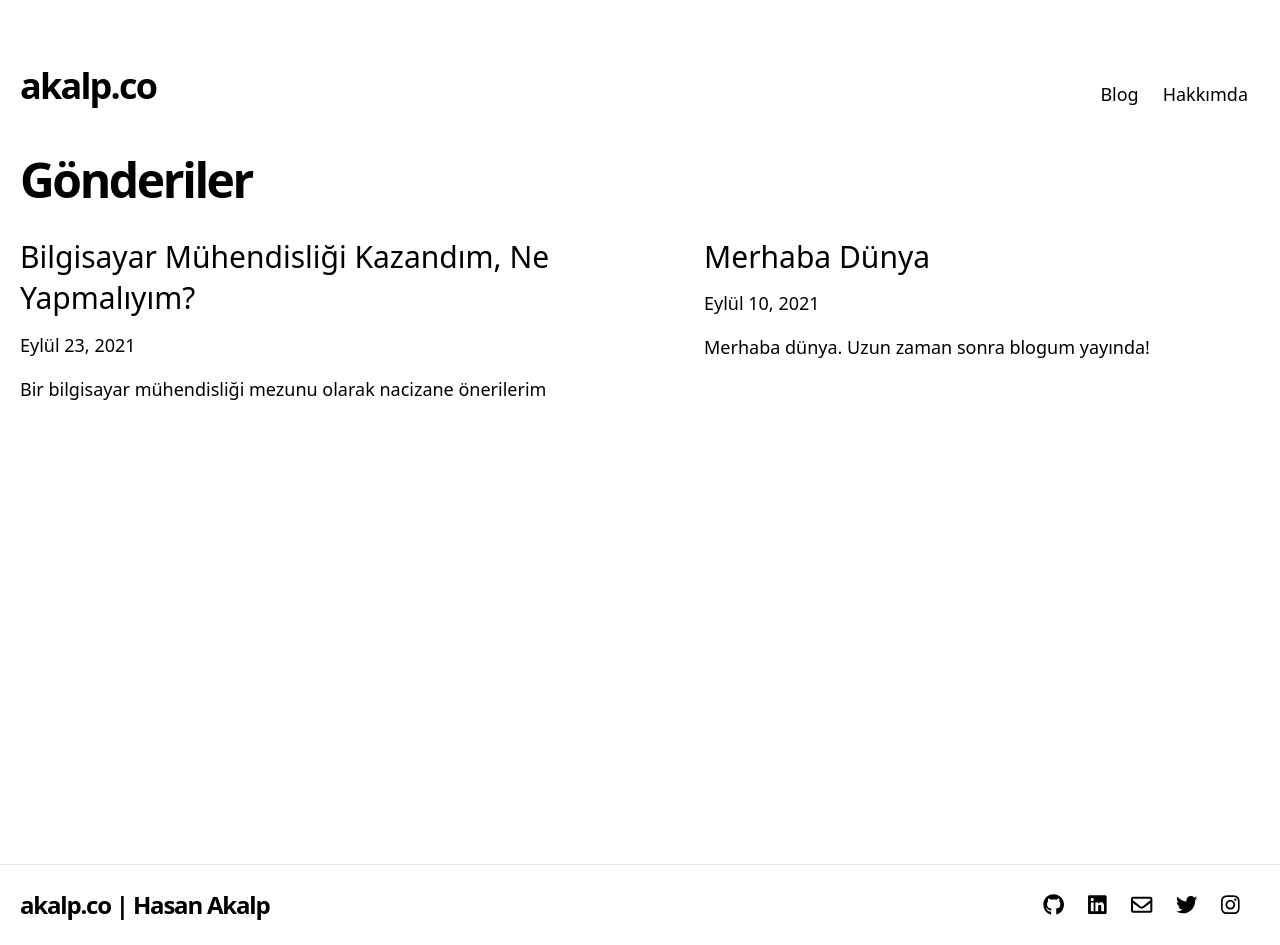
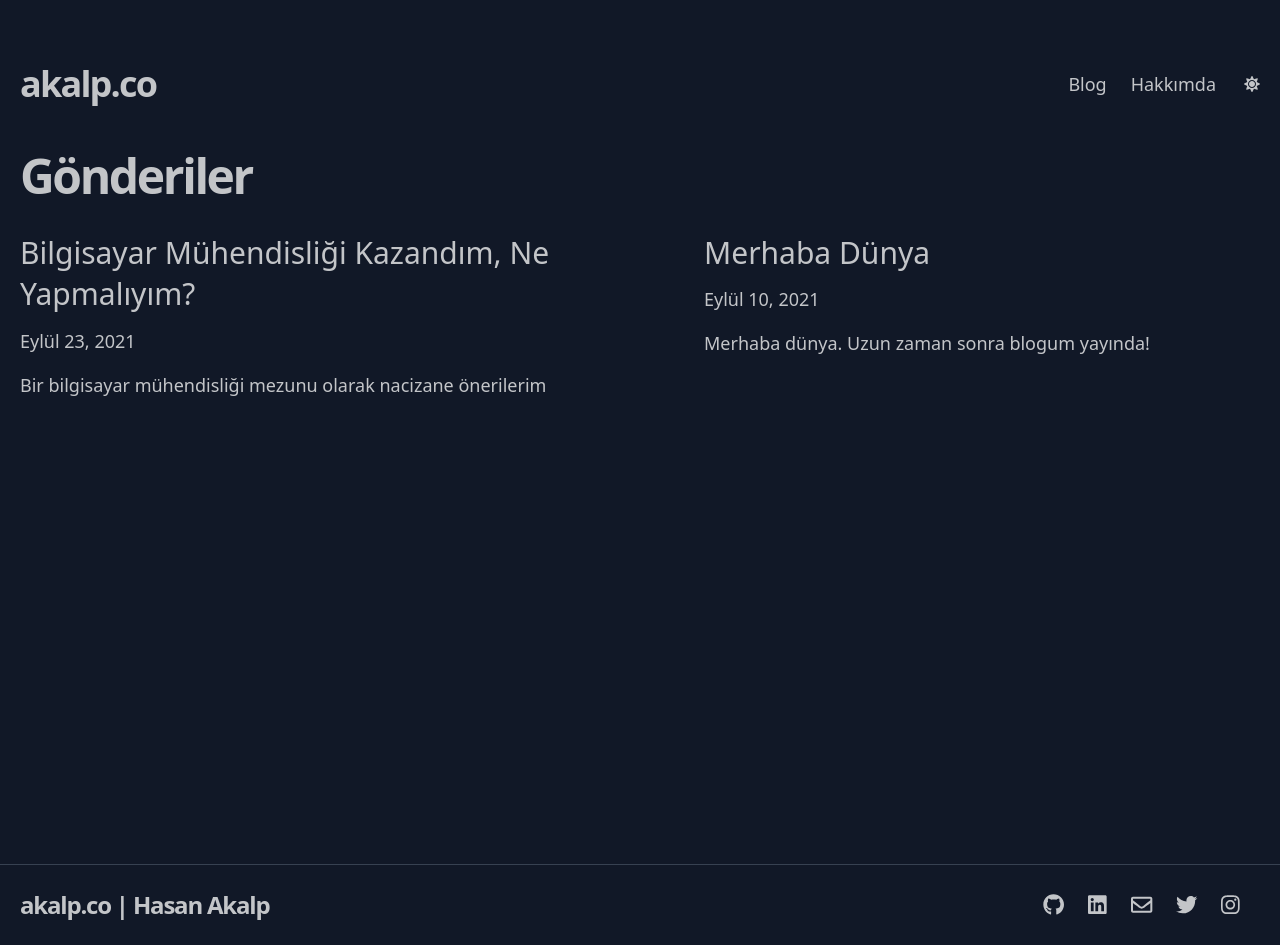
Before and after one commit to akalp/akalpco, a Next.js app: page / in a window 1280 px wide. Built offline with nearby package versions, Linux system fonts and the light colour scheme.

Commit message:
add dark theme

```diff
--- a/components/footer.js
+++ b/components/footer.js
@@ -3,7 +3,7 @@ import SocialIcons from './social-icons'
 
 export default function Footer() {
   return (
-    <footer className="border-t">
+    <footer className="border-t dark:border-gray-700">
       <Container>
         <div className="py-6 flex flex-col lg:flex-row lg:justify-between items-center">
           <h3 className="text-xl lg:text-2xl font-bold tracking-tighter leading-tight text-center lg:text-left mb-6 lg:mb-0 lg:pr-4">
--- a/components/header.js
+++ b/components/header.js
@@ -1,14 +1,16 @@
 import Link from "next/link"
+import ThemeButton from "./theme-button"
 
 export default function Header() {
   return (
-    <section className="flex-col md:flex-row flex items-center md:justify-between mt-16 mb-16 md:mb-12">
-      <h1 className="hover:underline text-2xl md:text-4xl font-bold tracking-tighter leading-tight md:pr-8">
+    <section className="flex-col md:flex-row flex items-center justify-between mt-16 mb-16 md:mb-12">
+      <h1 className="hover:underline text-2xl md:text-4xl font-bold tracking-tighter leading-tight mb-3 md:mb-0">
         <Link href="/">
           akalp.co
         </Link>
       </h1>
-      <div className="flex flex-row justify-end items-center mt-4 lg:pl-8 lg:w-1/2">
+      <div className="flex flex-col md:flex-row">
+        <div className="flex flex-row items-center mb-3 md:mb-0">
           <h4 className="text-lg mx-3">
             <Link href="/">
               <a className="hover:text-success duration-200 transition-colors">
@@ -35,6 +37,11 @@ export default function Header() {
 
         </div>
 
+        <div className="flex items-center mx-auto md:pl-4">
+          <ThemeButton />
+        </div>
+      </div>
+
     </section>
   )
 }
--- a/components/social-icons.js
+++ b/components/social-icons.js
@@ -10,7 +10,7 @@ export default function SocialIcons() {
         const sm = SOCIALMEDIAS[key]
         return (
           <Link href={sm.url} key={`link-${key}`}>
-            <a className="mx-3 hover:text-gray-500 text-black duration-200 transition-color">
+            <a className="mx-3 hover:text-opacity-75 text-black duration-200 transition-color dark:text-white dark:text-opacity-75 dark:hover:text-opacity-100">
               <FontAwesomeIcon icon={sm.icon} size='lg' />
             </a>
           </Link>
--- /dev/null
+++ b/components/theme-button.js
@@ -0,0 +1,21 @@
+import { useContext } from 'react'
+
+import { FontAwesomeIcon } from '@fortawesome/react-fontawesome'
+import { faSun, faMoon } from '@fortawesome/free-solid-svg-icons'
+
+import StoreContext from '../store'
+import { THEME } from '../constants'
+
+export default function ThemeButton({ children, ...props }) {
+
+  const store = useContext(StoreContext)
+  return (
+    <a className="cursor-pointer hover:text-opacity-75 text-black duration-200 transition-color dark:text-white dark:text-opacity-75 dark:hover:text-opacity-100">
+      <FontAwesomeIcon icon={store.theme === THEME.LIGHT ? faMoon : faSun} onClick={() =>
+        store.changeTheme(
+          store.theme === THEME.LIGHT ? THEME.DARK : THEME.LIGHT
+        )
+      } />
+    </a>
+  )
+}
--- a/constants/index.js
+++ b/constants/index.js
@@ -2,8 +2,8 @@ import { faGithub, faTwitter, faLinkedin, faInstagram, faSpotify } from '@fortaw
 import { faEnvelope } from '@fortawesome/free-regular-svg-icons'
 
 export const THEME = {
-  LIGHT: 'theme-light',
-  DARK: 'theme-dark'
+  LIGHT: 'light',
+  DARK: 'dark'
 }
 
 export const SOCIALMEDIAS = {
--- a/pages/_app.js
+++ b/pages/_app.js
@@ -1,5 +1,11 @@
+import { StoreProvider } from '../store'
+
 import '../styles/index.css'
 
 export default function MyApp({ Component, pageProps }) {
-  return <Component {...pageProps} />
+  return (
+    <StoreProvider>
+      <Component {...pageProps} />
+    </StoreProvider>
+  )
 }
--- a/pages/_document.js
+++ b/pages/_document.js
@@ -9,7 +9,7 @@ class MyDocument extends Document {
 
   render() {
     return (
-      <Html lang={SiteConfig.lang}>
+      <Html lang={SiteConfig.lang} className='dark'>
         <Head>
           {/* base */}
           <meta charSet="utf-8" />
@@ -45,7 +45,7 @@ class MyDocument extends Document {
             </>
           )}
         </Head>
-        <body>
+        <body className="dark:bg-gray-900 dark:text-white dark:text-opacity-75">
           <Main />
           <NextScript />
         </body>
--- /dev/null
+++ b/store/index.js
@@ -0,0 +1,33 @@
+import React, { createContext, useEffect, useState } from 'react'
+import { THEME } from '../constants'
+
+const StoreContext = createContext(null)
+
+export function StoreProvider({ children }) {
+  const [theme, themeSet] = useState(null)
+
+  useEffect(() => {
+    const theme = localStorage.getItem('THEME') || THEME.DARK
+    themeSet(theme)
+  }, [])
+
+  const changeTheme = (theme) => {
+    themeSet(theme)
+    localStorage.setItem('THEME', theme)
+  }
+
+  useEffect(() => {
+    if (!theme) return
+    const $html = document.querySelector('html')
+    $html.classList.remove(...$html.classList)
+    $html.classList.add(theme.toString())
+  }, [theme])
+
+  return (
+    <StoreContext.Provider value={{ theme, changeTheme }}>
+      {children}
+    </StoreContext.Provider>
+  )
+}
+
+export default StoreContext
--- a/tailwind.config.js
+++ b/tailwind.config.js
@@ -1,6 +1,6 @@
 module.exports = {
   purge: ['./components/**/*.js', './pages/**/*.js'],
-  darkMode: false, // or 'media' or 'class'
+  darkMode: 'class',
   theme: {
     extend: {},
   },
```
Lines whose indentation alone changed are shown as unchanged.
